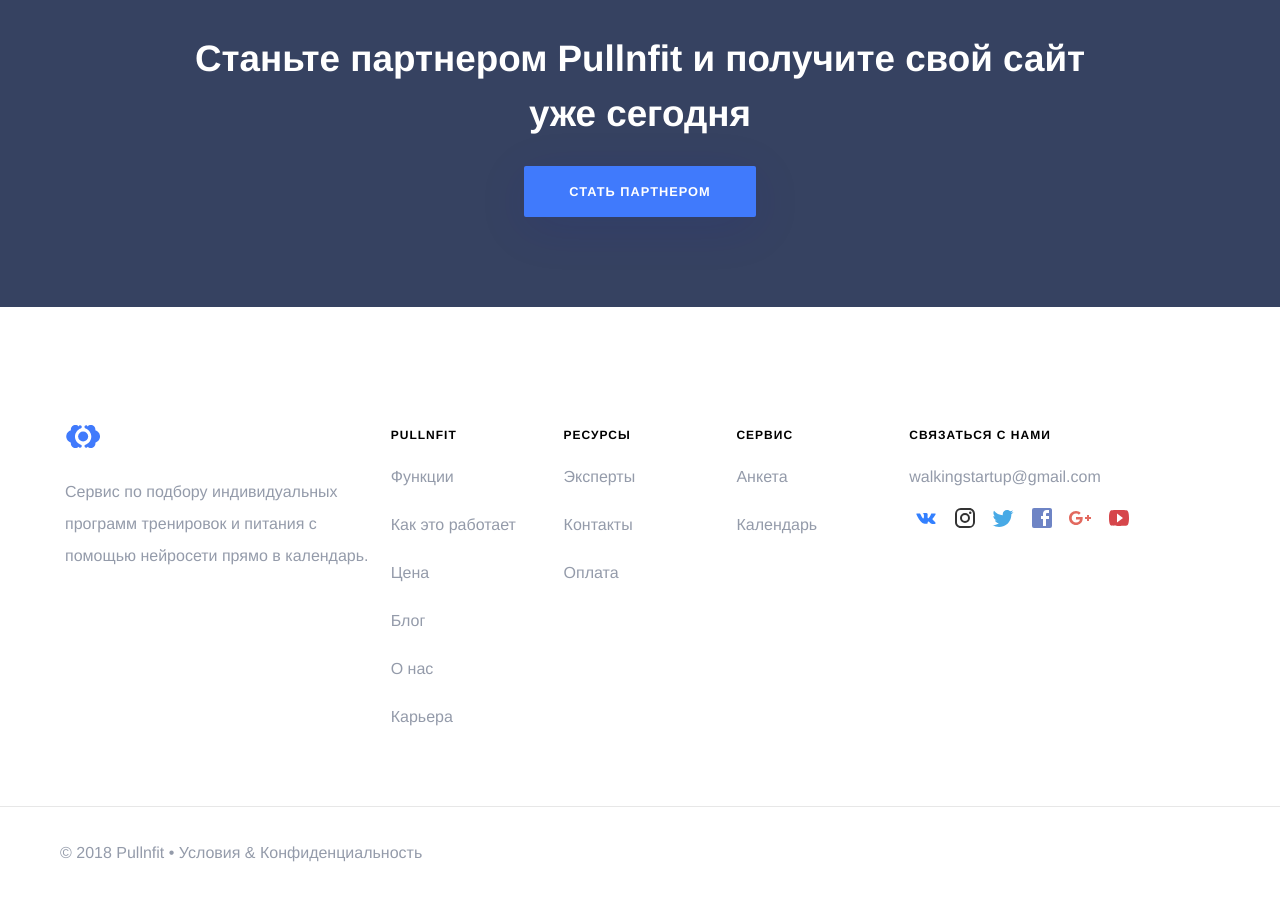
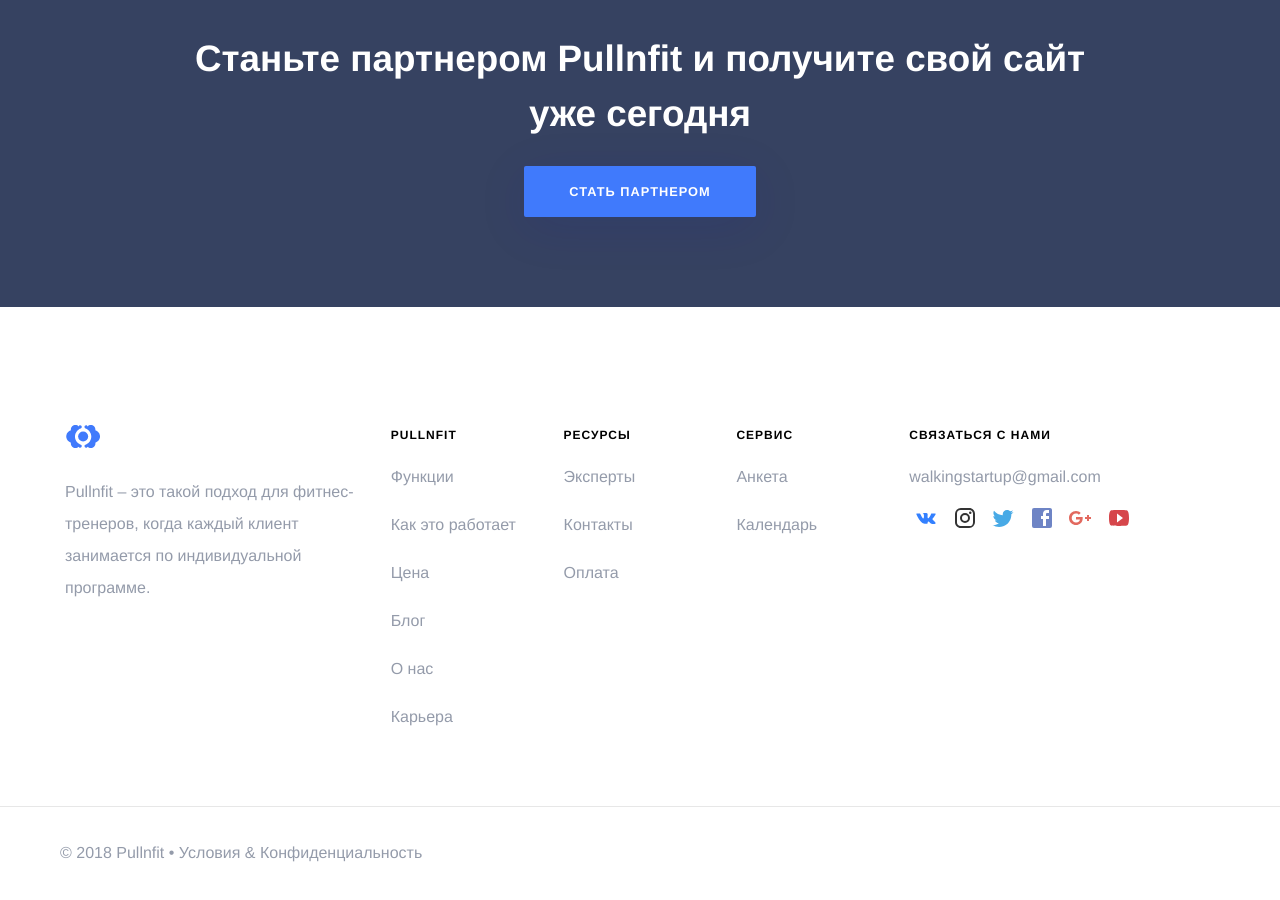
Before and after one commit to RakhimyanTim/adroholic.github.io, a Jekyll site: the page built from pages/index.html, in a window 1280 px wide and 900 px high, scrolled down 3423 px. Built offline with Jekyll 4.4.1, drawn with Linux system fonts in a browser that asks for light colours; some web fonts are replaced.

Commit message:
Update footer.html

```diff
--- a/_includes/navigation/footer.html
+++ b/_includes/navigation/footer.html
@@ -3,7 +3,7 @@
 		<div class="footer-links">
 			<div class="about">
 				{% include navigation/logo.html %}
-				<p>Сервис по подбору индивидуальных программ тренировок и питания с помощью нейросети прямо в календарь.</p>
+				<p>Pullnfit – это такой подход для фитнес-тренеров, когда каждый клиент занимается по индивидуальной программе.</p>
 			</div>
 			<ul>
 				<li><h4>Pullnfit</h4></li>
```
